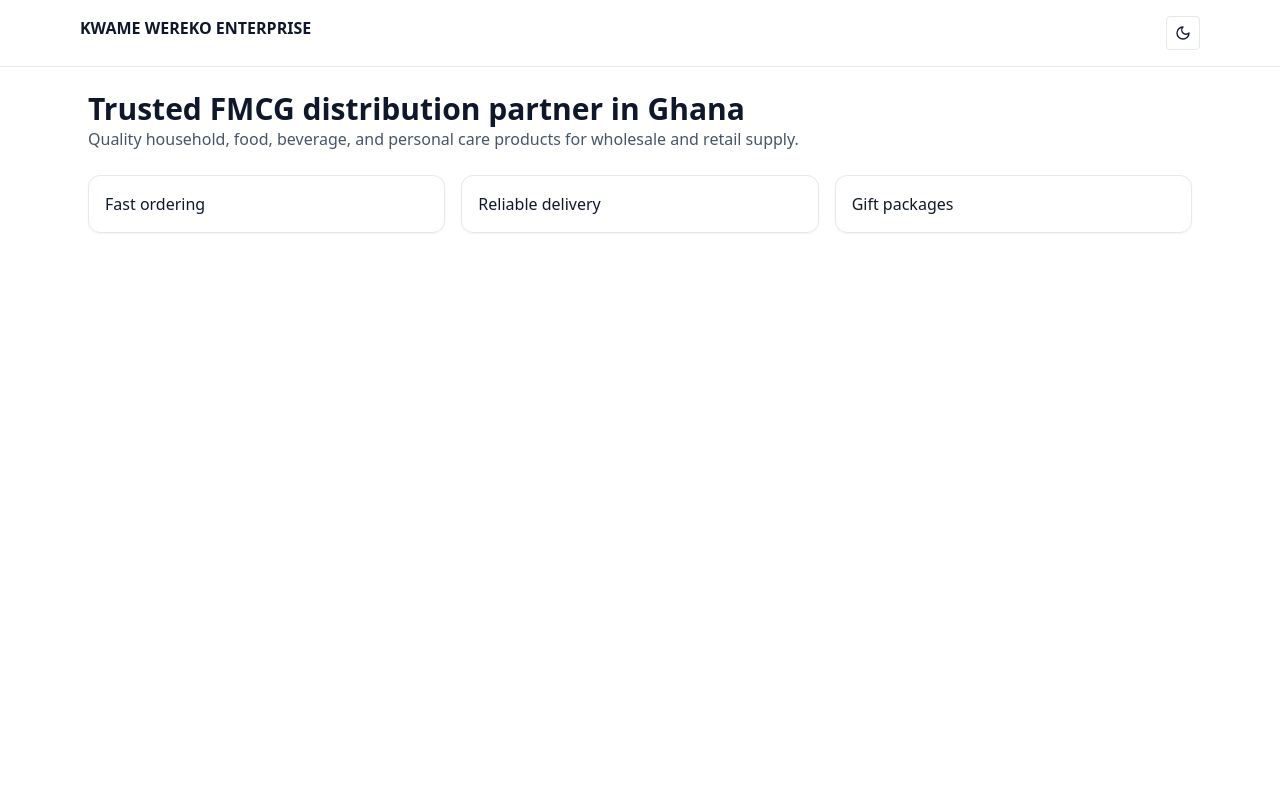
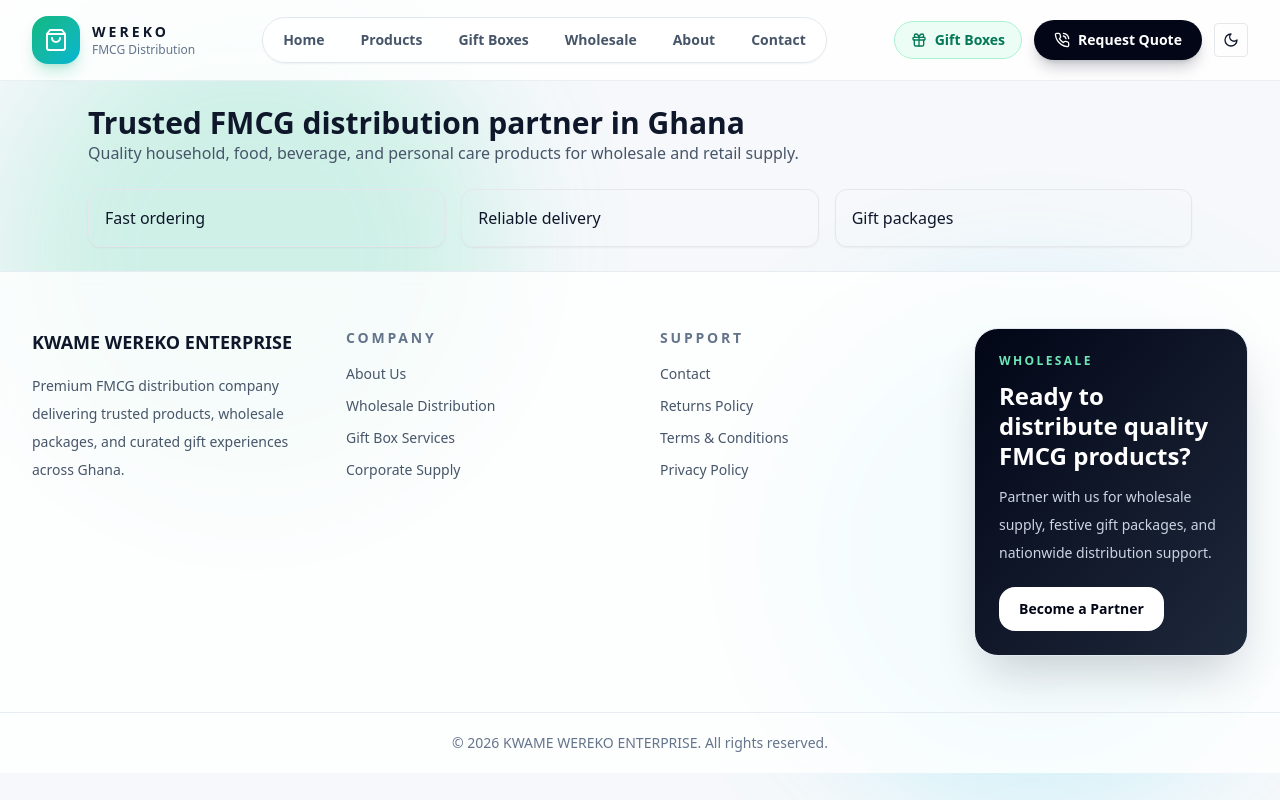
Before and after one commit to pytdata/kwame-weredo-website, a Next.js app: page / in a window 1280 px wide. Built offline with nearby package versions, Linux system fonts and the light colour scheme; no server answers.

Commit message:
Upgrade root layout with premium public shell

```diff
--- a/src/app/layout.tsx
+++ b/src/app/layout.tsx
@@ -1,16 +1,102 @@
 import type { Metadata } from 'next';
 import './globals.css';
 import { ThemeProvider } from '@/components/layout/theme-provider';
-import { ThemeToggle } from '@/components/layout/theme-toggle';
+import { SiteHeader } from '@/components/public/site-header';
 
 export const metadata: Metadata = {
   metadataBase: new URL(process.env.NEXT_PUBLIC_SITE_URL || 'http://localhost:3000'),
-  title: { default: 'KWAME WEREKO ENTERPRISE', template: '%s | KWAME WEREKO ENTERPRISE' },
-  description: 'Trusted FMCG distribution partner in Ghana.',
-  openGraph: { title: 'KWAME WEREKO ENTERPRISE', description: 'Trusted FMCG distribution partner in Ghana.', url: '/', siteName: 'KWAME WEREKO ENTERPRISE', type: 'website' },
-  twitter: { card: 'summary_large_image', title: 'KWAME WEREKO ENTERPRISE', description: 'Trusted FMCG distribution partner in Ghana.' }
+  title: {
+    default: 'KWAME WEREKO ENTERPRISE',
+    template: '%s | KWAME WEREKO ENTERPRISE',
+  },
+  description:
+    'Premium FMCG distribution company in Ghana supplying beverages, household goods, personal care products, gift boxes, and wholesale packages.',
+  keywords: [
+    'FMCG Ghana',
+    'Wholesale Ghana',
+    'Gift Boxes Ghana',
+    'Beverages Ghana',
+    'Household Products Ghana',
+  ],
+  openGraph: {
+    title: 'KWAME WEREKO ENTERPRISE',
+    description:
+      'Premium FMCG distribution company in Ghana supplying beverages, household goods, personal care products, gift boxes, and wholesale packages.',
+    url: '/',
+    siteName: 'KWAME WEREKO ENTERPRISE',
+    type: 'website',
+  },
+  twitter: {
+    card: 'summary_large_image',
+    title: 'KWAME WEREKO ENTERPRISE',
+    description:
+      'Premium FMCG distribution company in Ghana supplying beverages, household goods, personal care products, gift boxes, and wholesale packages.',
+  },
 };
 
 export default function RootLayout({ children }: { children: React.ReactNode }) {
-  return <html lang='en' suppressHydrationWarning><body><ThemeProvider><header className='border-b'><div className='mx-auto max-w-6xl p-4 flex justify-between'><strong>KWAME WEREKO ENTERPRISE</strong><ThemeToggle/></div></header>{children}</ThemeProvider></body></html>;
+  return (
+    <html lang="en" suppressHydrationWarning>
+      <body className="min-h-screen overflow-x-hidden bg-[#f6f8fb] text-slate-900 antialiased dark:bg-slate-950 dark:text-white">
+        <ThemeProvider>
+          <div className="absolute inset-0 -z-10 overflow-hidden">
+            <div className="absolute left-0 top-0 h-[500px] w-[500px] rounded-full bg-emerald-400/20 blur-3xl dark:bg-emerald-500/10" />
+            <div className="absolute bottom-0 right-0 h-[500px] w-[500px] rounded-full bg-cyan-400/20 blur-3xl dark:bg-cyan-500/10" />
+          </div>
+
+          <SiteHeader />
+
+          {children}
+
+          <footer className="border-t border-slate-200/80 bg-white/80 backdrop-blur dark:border-white/10 dark:bg-slate-950/70">
+            <div className="mx-auto grid max-w-7xl gap-10 px-4 py-14 sm:px-6 lg:grid-cols-4 lg:px-8">
+              <div className="space-y-4">
+                <h3 className="text-lg font-black">KWAME WEREKO ENTERPRISE</h3>
+                <p className="text-sm leading-7 text-slate-600 dark:text-slate-400">
+                  Premium FMCG distribution company delivering trusted products, wholesale packages, and curated gift experiences across Ghana.
+                </p>
+              </div>
+
+              <div>
+                <h4 className="mb-4 text-sm font-black uppercase tracking-[0.2em] text-slate-500">Company</h4>
+                <ul className="space-y-3 text-sm text-slate-600 dark:text-slate-400">
+                  <li>About Us</li>
+                  <li>Wholesale Distribution</li>
+                  <li>Gift Box Services</li>
+                  <li>Corporate Supply</li>
+                </ul>
+              </div>
+
+              <div>
+                <h4 className="mb-4 text-sm font-black uppercase tracking-[0.2em] text-slate-500">Support</h4>
+                <ul className="space-y-3 text-sm text-slate-600 dark:text-slate-400">
+                  <li>Contact</li>
+                  <li>Returns Policy</li>
+                  <li>Terms & Conditions</li>
+                  <li>Privacy Policy</li>
+                </ul>
+              </div>
+
+              <div className="rounded-3xl border border-slate-200 bg-gradient-to-br from-slate-950 to-slate-800 p-6 text-white shadow-2xl shadow-slate-950/20 dark:border-white/10">
+                <p className="text-xs font-black uppercase tracking-[0.2em] text-emerald-300">Wholesale</p>
+                <h3 className="mt-3 text-2xl font-black leading-tight">
+                  Ready to distribute quality FMCG products?
+                </h3>
+                <p className="mt-3 text-sm leading-7 text-slate-300">
+                  Partner with us for wholesale supply, festive gift packages, and nationwide distribution support.
+                </p>
+                <button className="mt-5 rounded-2xl bg-white px-5 py-3 text-sm font-black text-slate-950 transition hover:-translate-y-0.5">
+                  Become a Partner
+                </button>
+              </div>
+            </div>
+
+            <div className="border-t border-slate-200/80 py-5 text-center text-sm text-slate-500 dark:border-white/10 dark:text-slate-500">
+              © 2026 KWAME WEREKO ENTERPRISE. All rights reserved.
+            </div>
+          </footer>
+        </ThemeProvider>
+      </body>
+    </html>
+  );
 }
```
